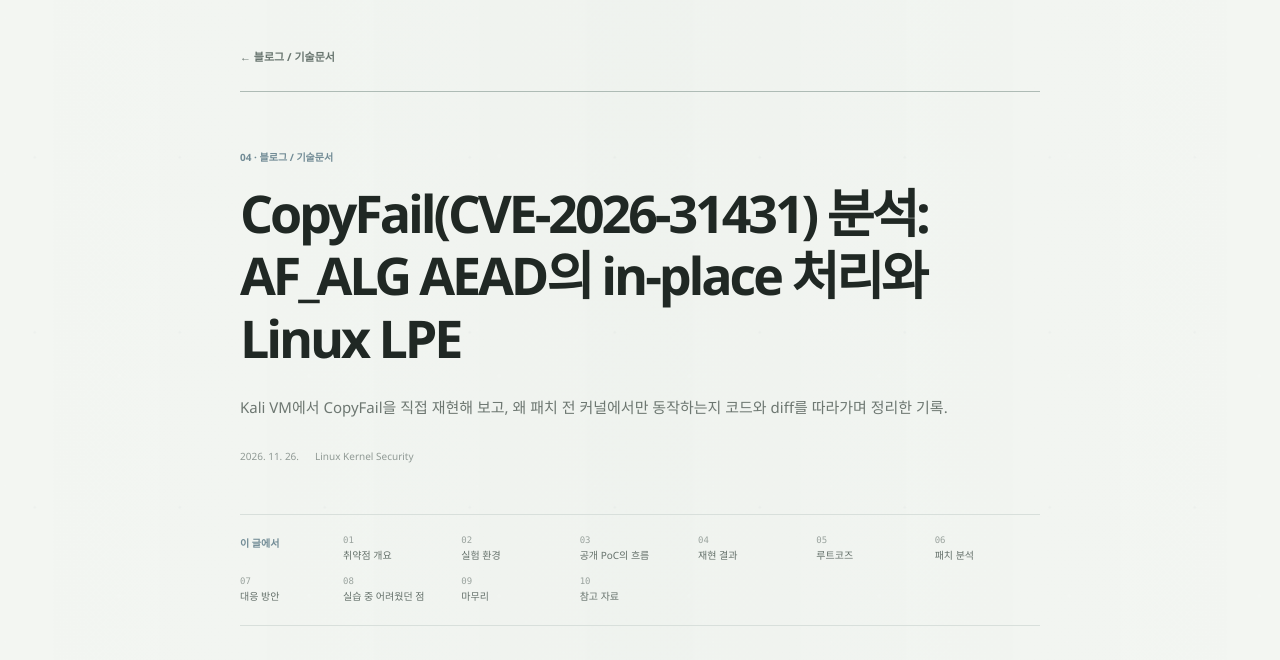
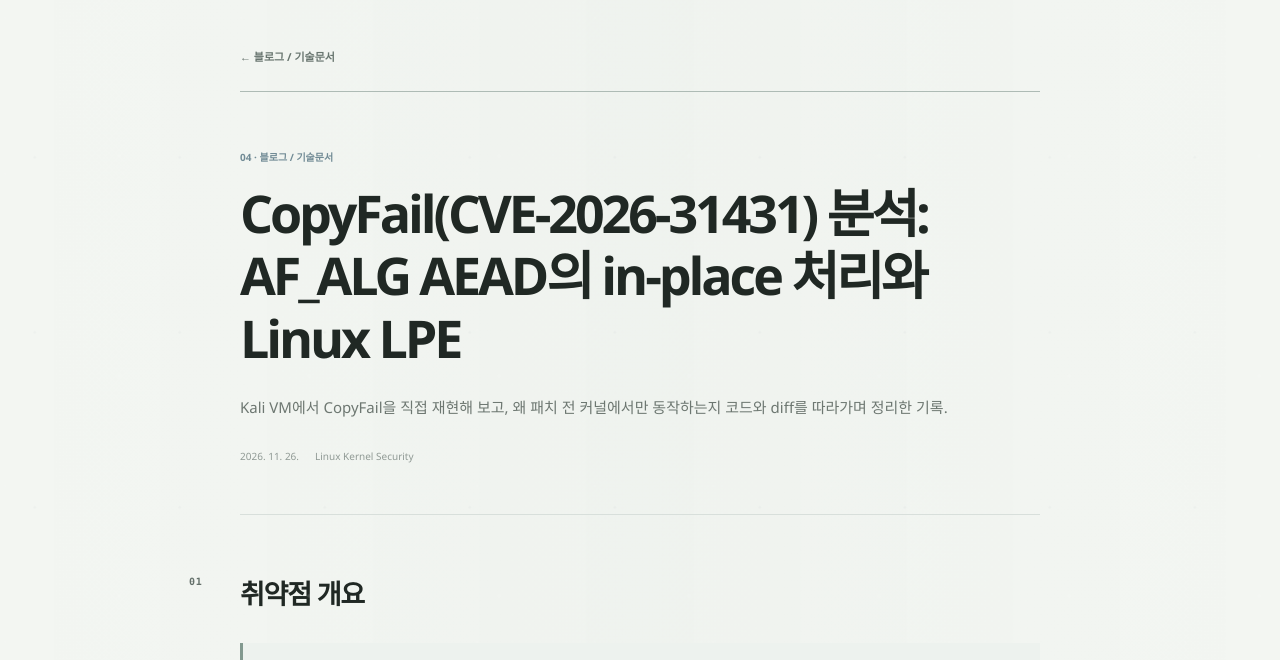
Before and after one commit to Esaemip/Esaemip.github.io, a plain HTML site: page posts/cve-2026-31431-copyfail.html in a window 1280 px wide. Shown: the part 76-736 px from the top of the page. Drawn offline with Linux system fonts and the light colour scheme.

Commit message:
docs: hide CopyFail post table of contents

```diff
--- a/posts/cve-2026-31431-copyfail.html
+++ b/posts/cve-2026-31431-copyfail.html
@@ -28,19 +28,7 @@
         <p class="post-lead">Kali VM에서 CopyFail을 직접 재현해 보고, 왜 패치 전 커널에서만 동작하는지 코드와 diff를 따라가며 정리한 기록.</p>
         <div class="post-meta"><time datetime="2026-11-26">2026. 11. 26.</time><span>Linux Kernel Security</span></div>
       </header>
-      <nav class="post-toc" aria-label="이 글의 순서">
-        <span>이 글에서</span>
-        <a href="#overview"><b>01</b> 취약점 개요</a>
-        <a href="#lab"><b>02</b> 실험 환경</a>
-        <a href="#poc-flow"><b>03</b> 공개 PoC의 흐름</a>
-        <a href="#result"><b>04</b> 재현 결과</a>
-        <a href="#root-cause"><b>05</b> 루트코즈</a>
-        <a href="#patch"><b>06</b> 패치 분석</a>
-        <a href="#mitigation"><b>07</b> 대응 방안</a>
-        <a href="#challenges"><b>08</b> 실습 중 어려웠던 점</a>
-        <a href="#conclusion"><b>09</b> 마무리</a>
-        <a href="#references"><b>10</b> 참고 자료</a>
-      </nav>
+
       <div class="article-body">
         <section id="overview">
           <p class="article-number">01</p>
```
Also changed, not shown: tools/build-blog.mjs (+6 -4 lines), 1 other file.
